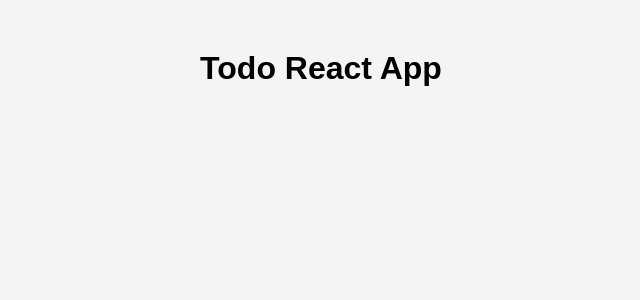
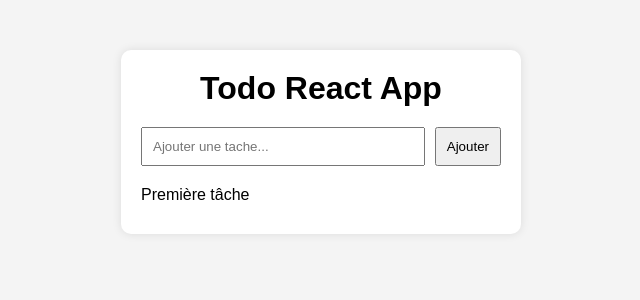
Before and after one commit to MHD-Lamine/todo-react, a React (Vite) app: page / in a window 1280 px wide. Shown: the top 300 px of the page, without its empty margins (319-959 px from the left). Built offline with nearby package versions, Linux system fonts and the light colour scheme.

Commit message:
Setup React todo app component architecture

```diff
--- a/src/App.jsx
+++ b/src/App.jsx
@@ -1,9 +1,16 @@
+import Header from "./components/Header";
+import TodoInput from "./components/TodoInput";
+import TodoList from "./components/TodoList";
+
+
 function App() {
 
   return (
-    <h1>
-      Todo React App
-    </h1>
+    <div className="app">
+      <Header />
+      <TodoInput />
+      <TodoList />
+    </div>
   );
 }
 
--- /dev/null
+++ b/src/components/Header.jsx
@@ -0,0 +1,9 @@
+function Header() {
+  return (
+    <header className="header">
+      <h1>Todo React App</h1>
+    </header>
+  );
+}
+
+export default Header;
--- /dev/null
+++ b/src/components/TodoInput.jsx
@@ -0,0 +1,10 @@
+function TodoInput( ) {
+    return (
+        <div className="todo-input">
+            <input type="text" placeholder="Ajouter une tache..." />
+            <button>Ajouter</button>
+        </div>
+    );
+}
+
+export default TodoInput;
--- /dev/null
+++ b/src/components/TodoList.jsx
@@ -0,0 +1,9 @@
+function TodoList() {
+  return (
+    <ul>
+      <li>Première tâche</li>
+    </ul>
+  );
+}
+
+export default TodoList;
--- a/src/index.css
+++ b/src/index.css
@@ -14,3 +14,47 @@ body {
 
   padding-top: 50px;
 }
+
+.app {
+  width: 400px;
+
+  background: white;
+
+  padding: 20px;
+
+  border-radius: 10px;
+
+  box-shadow: 0 0 10px rgba(0, 0, 0, 0.1);
+}
+
+.header {
+  margin-bottom: 20px;
+
+  text-align: center;
+}
+
+.todo-input {
+  display: flex;
+
+  gap: 10px;
+
+  margin-bottom: 20px;
+}
+
+.todo-input input {
+  flex: 1;
+
+  padding: 10px;
+}
+
+.todo-input button {
+  padding: 10px;
+}
+
+li {
+  display: flex;
+
+  justify-content: space-between;
+
+  margin-bottom: 10px;
+}
```
Also changed, not shown: src/components/TodoItem.jsx (added, +10 -0 lines).
